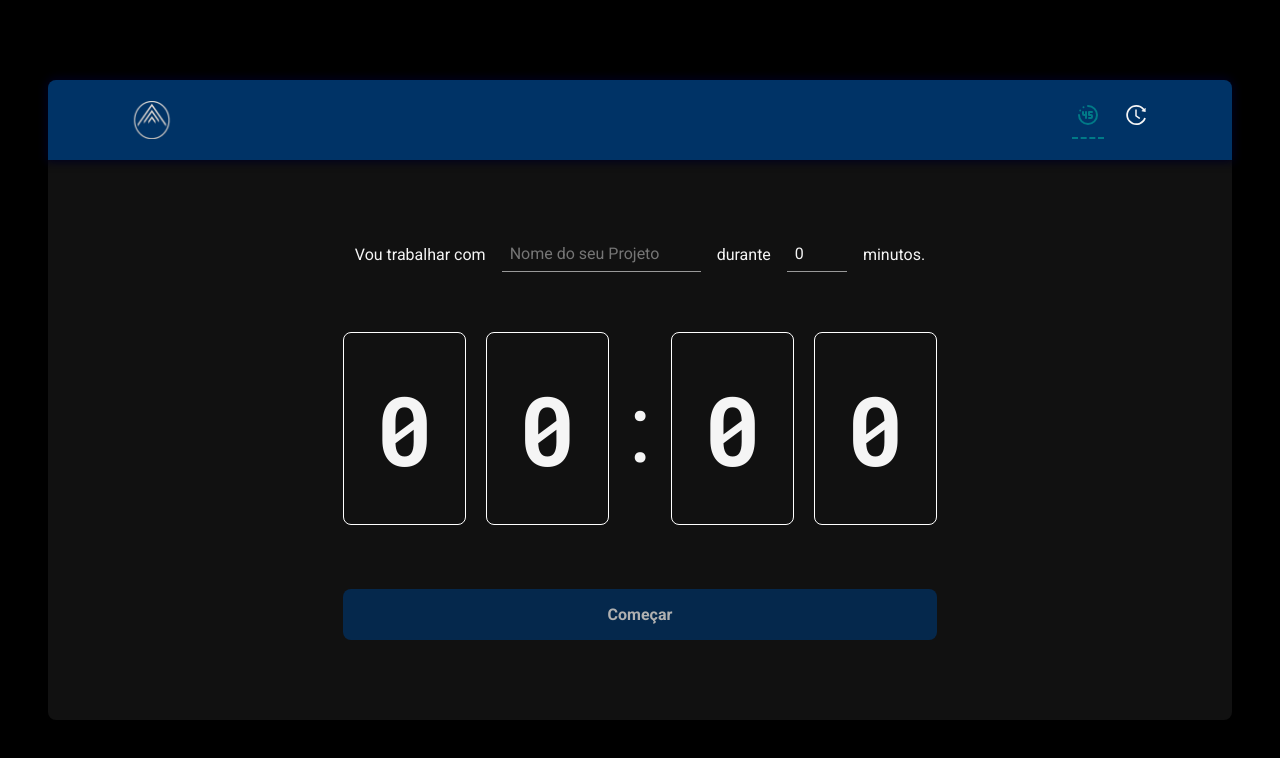
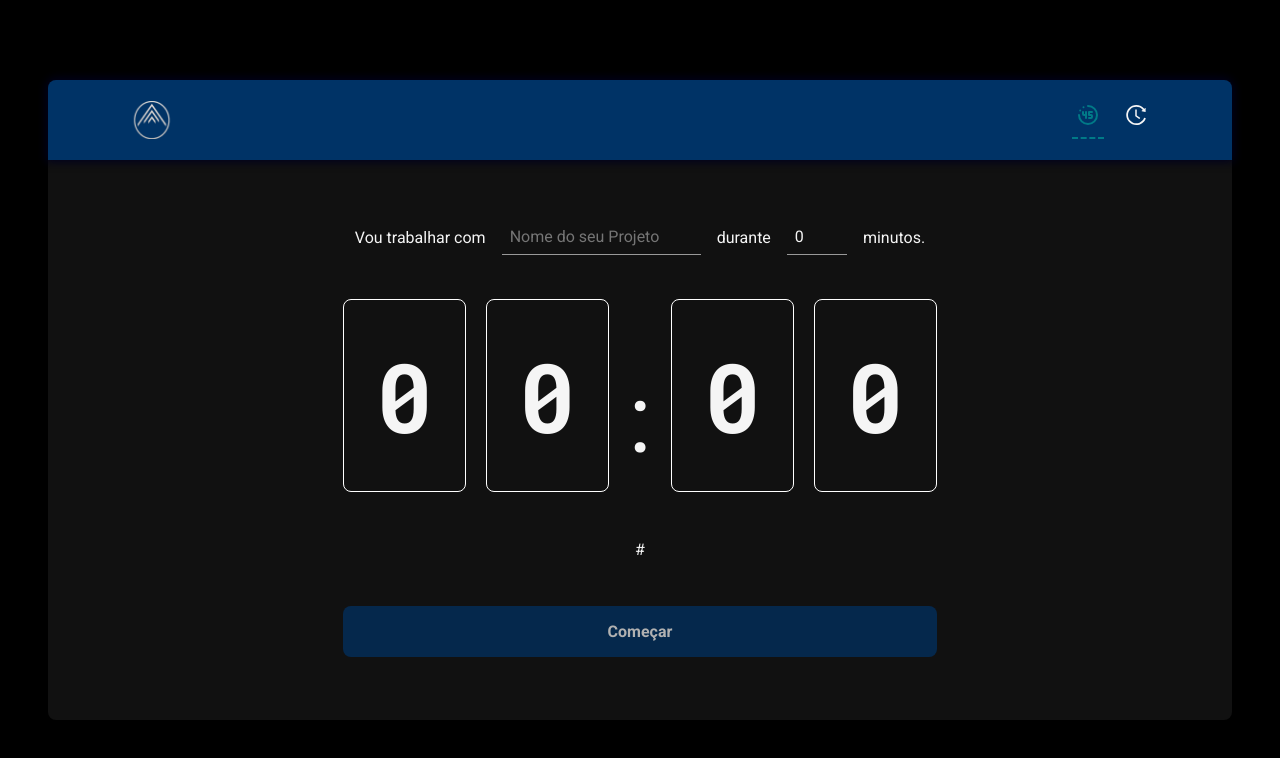
Before and after one commit to andersonjhonatan/promodor, a React (Vite) app: page / in a window 1280 px wide. Shown: the top 758 px of the page. Built offline with nearby package versions, Linux system fonts and the light colour scheme.

Commit message:
styles: colocando o nome do projeto abaixo do countdown

```diff
--- a/src/pages/Home/components/CountDown/index.tsx
+++ b/src/pages/Home/components/CountDown/index.tsx
@@ -1,5 +1,5 @@
 import { useContext, useEffect } from 'react'
-import { CountdownDiv } from './styles'
+import { CountdownDiv, ContainerDiv } from './styles'
 import { differenceInSeconds } from 'date-fns'
 import { ContextCyle } from '../../../../Context/contextProvider'
 
@@ -61,6 +61,10 @@ const CountDown = () => {
   ])
 
   return (
+    <ContainerDiv>
+      <div>
+        <p># {activeCycle?.nome}</p>
+      </div>
       <CountdownDiv>
         <span>{minutes[0]}</span>
         <span>{minutes[1]}</span>
@@ -68,6 +72,7 @@ const CountDown = () => {
         <span>{seconds[0]}</span>
         <span>{seconds[1]}</span>
       </CountdownDiv>
+    </ContainerDiv>
   )
 }
 
--- a/src/pages/Home/components/CountDown/styles.ts
+++ b/src/pages/Home/components/CountDown/styles.ts
@@ -1,4 +1,14 @@
 import styled from 'styled-components'
+
+const ContainerDiv = styled.div`
+  display: flex;
+  flex-direction: column-reverse;
+  align-items: center;
+
+  p {
+    padding-top: 3rem;
+  }
+`
 
 const CountdownDiv = styled.div`
   display: flex;
@@ -21,4 +31,4 @@ const CountdownDiv = styled.div`
   }
 `
 
-export { CountdownDiv }
+export { CountdownDiv, ContainerDiv }
```
Lines whose indentation alone changed are shown as unchanged.
